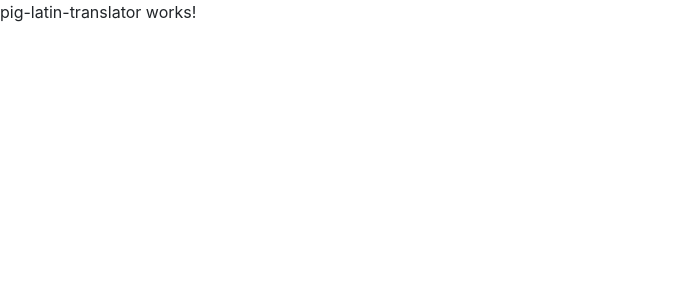
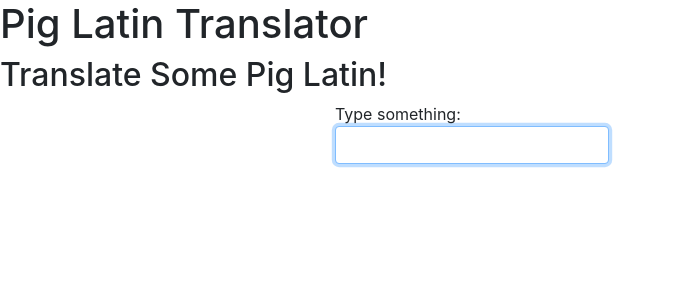
Before and after one commit to stylecramper/pig-latin-translator, an Angular app: page / in a window 1280 px wide. Shown: the top 300 px of the page, without its empty margins (0-675 px from the left). Built offline with nearby package versions, Linux system fonts and the light colour scheme.

Commit message:
Complete pig latin component

```diff
--- a/src/app/pig-latin-translator/pig-latin-translator.component.html
+++ b/src/app/pig-latin-translator/pig-latin-translator.component.html
@@ -1,3 +1,18 @@
-<p>
-  pig-latin-translator works!
-</p>
+  <h1 class="page-title">Pig Latin Translator</h1>
+  <h2>Translate Some Pig Latin!</h2>
+  <div class="container col-md-6 pig-latin-form">
+    <form [formGroup]="pigLatinForm">
+      <label class="control-label">Type something: <br />
+        <input
+          type="text"
+          class="form-control"
+          #usertext
+          autofocus
+          id="pig_latin"
+          autocomplete="off"
+          [formControl]="pigLatinForm.controls['piglatin']"
+        >
+      </label>
+    </form>
+    <p class="output">{{usertext.value | piglatin}}</p>
+  </div>
```
